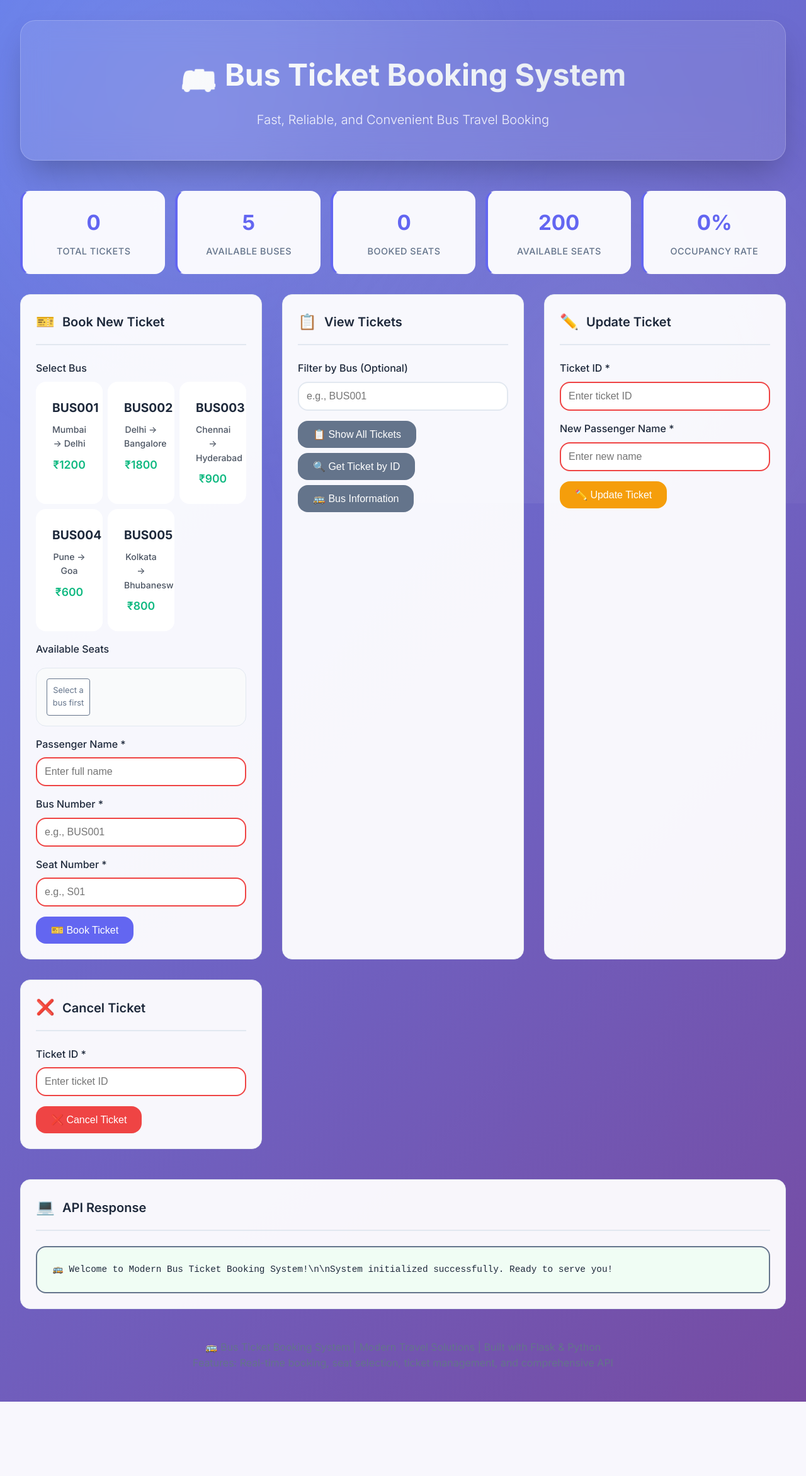
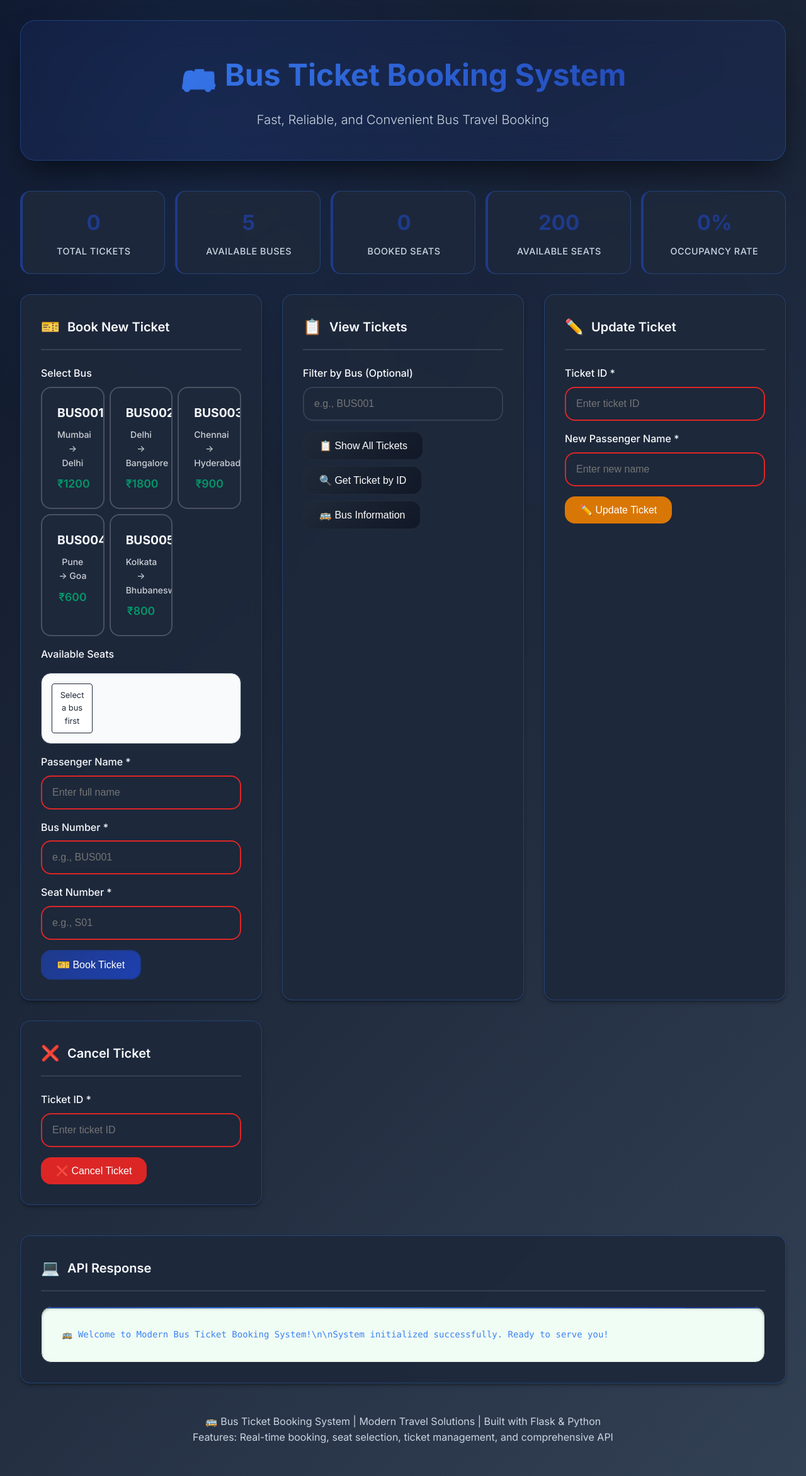
Before and after one commit to Sabari-Vasan-SM/Flask-API, a Flask app: page / in a window 1280 px wide. Shown: the whole page at 63% size. Before the commit the page ends 2225 px from the top, so only its background shows below. Run offline with Flask 3, Linux system fonts and the light colour scheme.

Commit message:
new ui color

```diff
--- a/static/css/style.css
+++ b/static/css/style.css
@@ -3,22 +3,22 @@
 @import url('https://fonts.googleapis.com/css2?family=Inter:wght@300;400;500;600;700&display=swap');
 
 :root {
-    --primary-color: #6366f1;
-    --primary-hover: #4f46e5;
-    --primary-light: #a5b4fc;
-    --secondary-color: #64748b;
-    --success-color: #10b981;
-    --warning-color: #f59e0b;
-    --danger-color: #ef4444;
-    --background: linear-gradient(135deg, #667eea 0%, #764ba2 100%);
-    --card-background: rgba(255, 255, 255, 0.95);
-    --card-background-hover: rgba(255, 255, 255, 1);
-    --text-primary: #1e293b;
-    --text-secondary: #64748b;
-    --border-color: #e2e8f0;
-    --shadow: 0 4px 6px -1px rgba(0, 0, 0, 0.1), 0 2px 4px -1px rgba(0, 0, 0, 0.06);
-    --shadow-lg: 0 20px 25px -5px rgba(0, 0, 0, 0.1), 0 10px 10px -5px rgba(0, 0, 0, 0.04);
-    --shadow-xl: 0 25px 50px -12px rgba(0, 0, 0, 0.25);
+    --primary-color: #1e3a8a;
+    --primary-hover: #1e40af;
+    --primary-light: #3b82f6;
+    --secondary-color: #1f2937;
+    --success-color: #059669;
+    --warning-color: #d97706;
+    --danger-color: #dc2626;
+    --background: linear-gradient(135deg, #0f172a 0%, #1e293b 50%, #334155 100%);
+    --card-background: rgba(30, 41, 59, 0.95);
+    --card-background-hover: rgba(30, 41, 59, 1);
+    --text-primary: #f8fafc;
+    --text-secondary: #cbd5e1;
+    --border-color: #334155;
+    --shadow: 0 4px 6px -1px rgba(0, 0, 0, 0.3), 0 2px 4px -1px rgba(0, 0, 0, 0.2);
+    --shadow-lg: 0 20px 25px -5px rgba(0, 0, 0, 0.4), 0 10px 10px -5px rgba(0, 0, 0, 0.2);
+    --shadow-xl: 0 25px 50px -12px rgba(0, 0, 0, 0.6);
     --border-radius: 1rem;
     --border-radius-lg: 1.5rem;
     --transition: all 0.3s cubic-bezier(0.4, 0, 0.2, 1);
@@ -142,8 +142,8 @@ body::before {
     width: 100%;
     height: 100%;
     background:
-        radial-gradient(circle at 25% 25%, rgba(255, 255, 255, 0.1) 0%, transparent 50%),
-        radial-gradient(circle at 75% 75%, rgba(255, 255, 255, 0.1) 0%, transparent 50%);
+        radial-gradient(circle at 25% 25%, rgba(59, 130, 246, 0.1) 0%, transparent 50%),
+        radial-gradient(circle at 75% 75%, rgba(30, 58, 138, 0.1) 0%, transparent 50%);
     pointer-events: none;
     z-index: -1;
     animation: float 6s ease-in-out infinite;
@@ -162,9 +162,9 @@ body::before {
     text-align: center;
     margin-bottom: 3rem;
     padding: 3rem 2rem;
-    background: rgba(255, 255, 255, 0.1);
+    background: rgba(30, 58, 138, 0.2);
     backdrop-filter: blur(20px);
-    border: 1px solid rgba(255, 255, 255, 0.2);
+    border: 1px solid rgba(59, 130, 246, 0.3);
     border-radius: var(--border-radius-lg);
     box-shadow: var(--shadow-xl);
     animation: slideInUp 0.8s var(--bounce) 0.2s both;
@@ -174,7 +174,7 @@ body::before {
     font-size: 3rem;
     font-weight: 700;
     margin-bottom: 1rem;
-    background: linear-gradient(135deg, #fff, #e2e8f0);
+    background: linear-gradient(135deg, #3b82f6, #1e40af);
     -webkit-background-clip: text;
     -webkit-text-fill-color: transparent;
     background-clip: text;
@@ -183,7 +183,7 @@ body::before {
 
 .header p {
     font-size: 1.25rem;
-    color: rgba(255, 255, 255, 0.9);
+    color: var(--text-secondary);
     font-weight: 300;
 }
 
@@ -198,7 +198,7 @@ body::before {
 .stat-card {
     background: var(--card-background);
     backdrop-filter: blur(10px);
-    border: 1px solid rgba(255, 255, 255, 0.2);
+    border: 1px solid rgba(59, 130, 246, 0.3);
     border-radius: var(--border-radius);
     padding: 2rem;
     text-align: center;
@@ -215,7 +215,7 @@ body::before {
     left: -100%;
     width: 100%;
     height: 100%;
-    background: linear-gradient(90deg, transparent, rgba(255, 255, 255, 0.3), transparent);
+    background: linear-gradient(90deg, transparent, rgba(59, 130, 246, 0.2), transparent);
     transition: var(--transition);
 }
 
@@ -256,16 +256,37 @@ body::before {
 
 .card {
     background: var(--card-background);
+    backdrop-filter: blur(10px);
+    border: 1px solid rgba(59, 130, 246, 0.3);
     border-radius: var(--border-radius);
-    padding: 1.5rem;
-    box-shadow: var(--shadow-md);
-    border: 1px solid var(--border-color);
+    padding: 2rem;
+    box-shadow: var(--shadow);
+    transition: var(--transition);
+    position: relative;
+    overflow: hidden;
+    animation: slideInUp 0.8s ease-out calc(var(--delay, 0) * 0.2s) both;
+}
+
+.card::before {
+    content: '';
+    position: absolute;
+    top: 0;
+    left: 0;
+    right: 0;
+    height: 4px;
+    background: linear-gradient(90deg, var(--primary-color), var(--primary-light));
+    transform: scaleX(0);
     transition: var(--transition);
 }
 
 .card:hover {
-    box-shadow: var(--shadow-lg);
-    transform: translateY(-2px);
+    transform: translateY(-8px);
+    box-shadow: var(--shadow-xl);
+    background: var(--card-background-hover);
+}
+
+.card:hover::before {
+    transform: scaleX(1);
 }
 
 .card-header {
@@ -300,18 +321,27 @@ body::before {
 
 .form-input {
     width: 100%;
-    padding: 0.75rem;
+    padding: 1rem;
     border: 2px solid var(--border-color);
     border-radius: var(--border-radius);
     font-size: 1rem;
     transition: var(--transition);
-    background-color: white;
+    background: rgba(30, 41, 59, 0.8);
+    backdrop-filter: blur(5px);
+    color: var(--text-primary);
 }
 
 .form-input:focus {
     outline: none;
     border-color: var(--primary-color);
-    box-shadow: 0 0 0 3px rgb(37 99 235 / 0.1);
+    box-shadow: 0 0 0 3px rgba(30, 58, 138, 0.2);
+    background: rgba(30, 41, 59, 1);
+    transform: scale(1.02);
+}
+
+.form-input:hover {
+    border-color: var(--primary-light);
+    transform: translateY(-2px);
 }
 
 .form-input:invalid {
@@ -334,23 +364,27 @@ body::before {
 }
 
 .btn-primary {
-    background-color: var(--primary-color);
+    background: linear-gradient(135deg, var(--primary-color), var(--primary-hover));
     color: white;
+    border: 2px solid var(--primary-color);
 }
 
 .btn-primary:hover {
-    background-color: var(--primary-dark);
-    transform: translateY(-1px);
+    background: linear-gradient(135deg, var(--primary-hover), #1e40af);
+    transform: translateY(-3px) scale(1.05);
+    box-shadow: 0 0 20px rgba(30, 58, 138, 0.4);
 }
 
 .btn-secondary {
-    background-color: var(--secondary-color);
+    background: linear-gradient(135deg, var(--secondary-color), #111827);
     color: white;
+    border: 2px solid var(--secondary-color);
 }
 
 .btn-secondary:hover {
-    background-color: #059669;
-    transform: translateY(-1px);
+    background: linear-gradient(135deg, #111827, #000000);
+    transform: translateY(-3px) scale(1.05);
+    box-shadow: 0 0 20px rgba(31, 41, 55, 0.4);
 }
 
 .btn-danger {
@@ -390,16 +424,29 @@ body::before {
 }
 
 .output {
-    background: var(--card-background);
-    border: 2px solid var(--border-color);
+    background: #0f172a;
+    color: #3b82f6;
+    padding: 2rem;
     border-radius: var(--border-radius);
-    padding: 1.5rem;
-    font-family: 'Courier New', monospace;
-    font-size: 0.9rem;
+    font-family: 'Monaco', 'Consolas', monospace;
+    font-size: 0.875rem;
+    line-height: 1.6;
     white-space: pre-wrap;
-    max-height: 400px;
-    overflow-y: auto;
-    box-shadow: var(--shadow-sm);
+    overflow-x: auto;
+    box-shadow: inset 0 2px 4px rgba(0, 0, 0, 0.3);
+    position: relative;
+    border: 1px solid rgba(59, 130, 246, 0.3);
+}
+
+.output::before {
+    content: '';
+    position: absolute;
+    top: 0;
+    left: 0;
+    right: 0;
+    height: 2px;
+    background: linear-gradient(90deg, var(--primary-color), var(--primary-light), #1e40af);
+    animation: shimmer 2s ease-in-out infinite;
 }
 
 .output.success {
```
